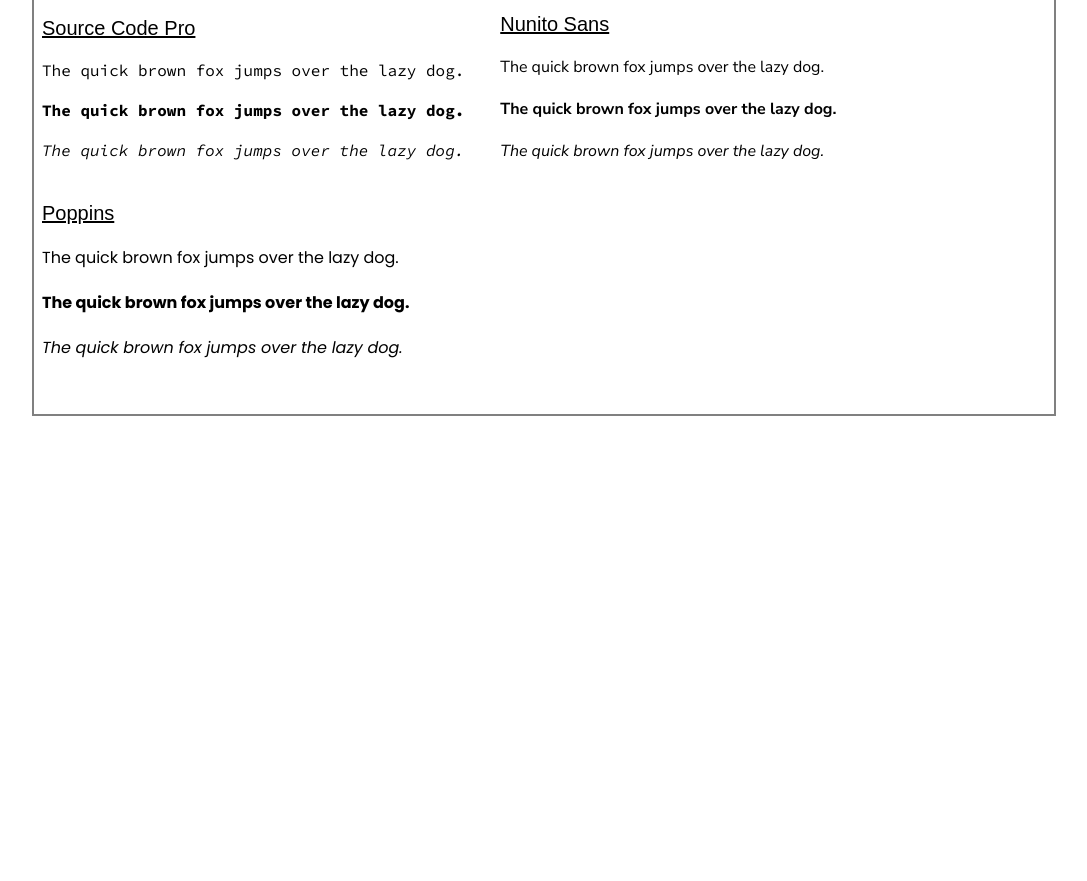
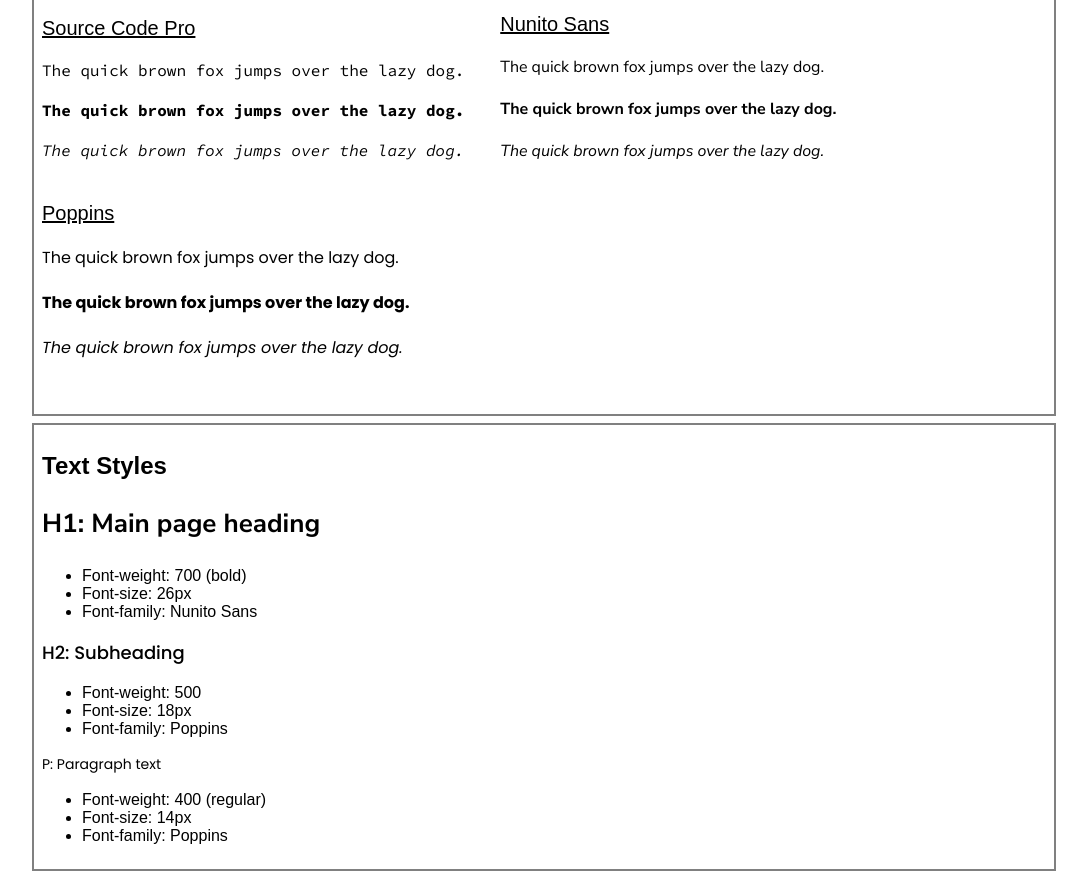
Before and after one commit to Jadamo121/WebDesignSystem, a plain HTML site: page index.html in a window 1280 px wide. Shown: the part 513-1394 px from the top of the page, without its empty margins (96-1183 px from the left). Before the commit the page ends 939 px from the top, so only its background shows below. Drawn offline with Linux system fonts and the light colour scheme.

Commit message:
finish the text styles section (CSS and html)

```diff
--- a/Resources/CSS/style.css
+++ b/Resources/CSS/style.css
@@ -77,3 +77,22 @@
   text-decoration: underline;
   font-size: 20px;
 }
+
+#h1 {
+  font-weight: 700;
+  font-size: 26px;
+  font-family: 'Nunito Sans';
+}
+
+#h2 {
+  font-weight: 500;
+  font-size: 18px;
+  font-family: 'Poppins';
+}
+
+
+#p {
+  font-weight: 400;
+  font-size: 14px;
+  font-family: 'Poppins';
+}
--- a/index.html
+++ b/index.html
@@ -4,7 +4,7 @@
     <meta charset="utf-8">
     <title>Website Design System</title>
     <link rel="stylesheet" href="./Resources/CSS/style.css">
-    <link href="https://fonts.googleapis.com/css2?family=Nunito+Sans:ital,opsz,wght@0,6..12,400;0,6..12,700;1,6..12,400&family=Poppins:ital,wght@0,400;0,700;1,400&family=Source+Code+Pro:ital,wght@0,400;0,700;1,400&display=swap" rel="stylesheet">
+    <link href="https://fonts.googleapis.com/css2?family=Nunito+Sans:ital,opsz,wght@0,6..12,400;0,6..12,700;1,6..12,400&family=Poppins:ital,wght@0,400;0,500;0,700;1,400&family=Source+Code+Pro:ital,wght@0,400;0,700;1,400&display=swap" rel="stylesheet">
     </head>
 
   <body>
@@ -59,6 +59,27 @@
           </li>
         </ul>
       </section>
+      <section>
+        <h2>Text Styles</h2>
+        <p id="h1">H1: Main page heading</p>
+        <ul>
+          <li>Font-weight: 700 (bold)</li>
+          <li>Font-size: 26px</li>
+          <li>Font-family: Nunito Sans</li>
+        </ul>
+        <p id="h2">H2: Subheading</p>
+        <ul>
+          <li>Font-weight: 500</li>
+          <li>Font-size: 18px</li>
+          <li>Font-family: Poppins</li>
+        </ul>
+        <p id="p">P: Paragraph text</p>
+        <ul>
+          <li>Font-weight: 400 (regular)</li>
+          <li>Font-size: 14px</li>
+          <li>Font-family: Poppins</li>
+        </ul>
+      </section>
     </main>
   </body>
 </html>
```
